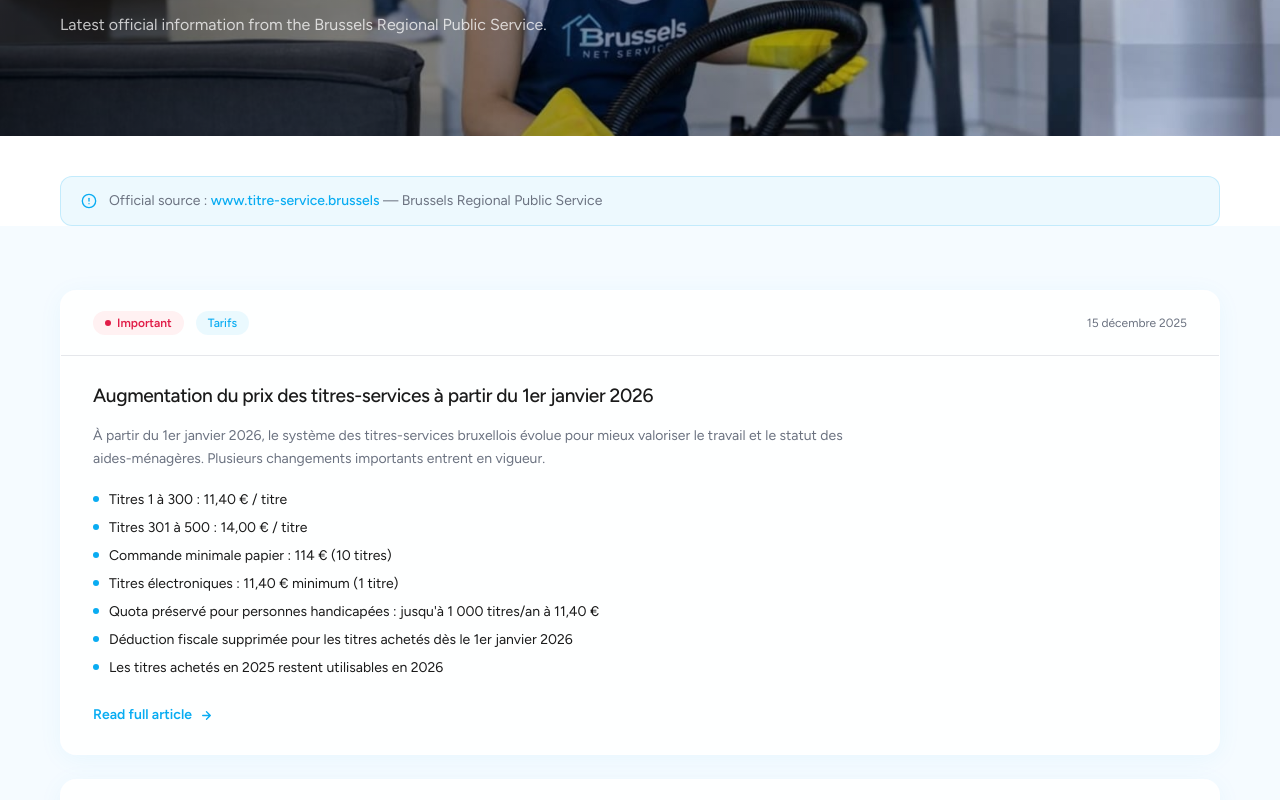
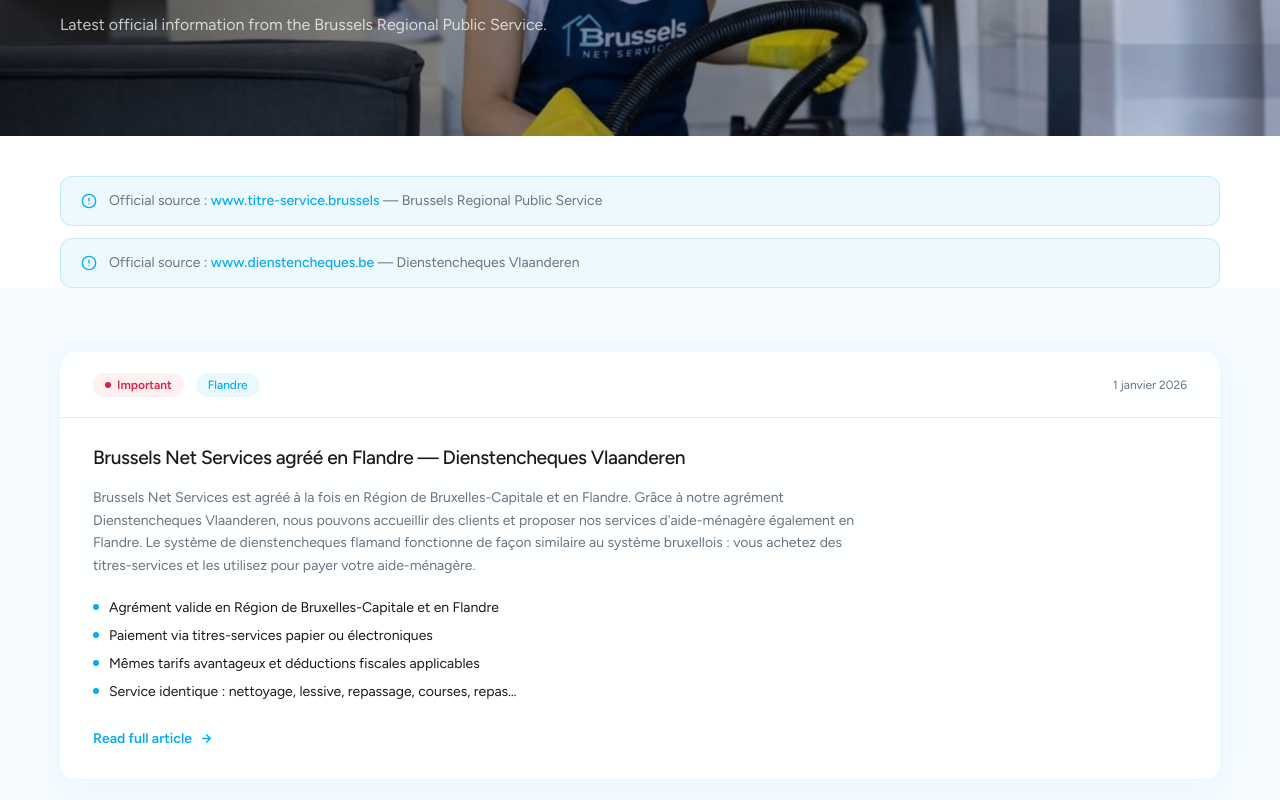
Before and after one commit to HamzaChl/brussels-net-services, a React (Vite) app: page /news in a window 1280 px wide. Shown: the part 320-1120 px from the top of the page. Built offline with nearby package versions, Linux system fonts and the light colour scheme.

Commit message:
vlaanderen

```diff
--- a/src/i18n/locales/en/translation.json
+++ b/src/i18n/locales/en/translation.json
@@ -13,7 +13,7 @@
     "address": "Rue Pletinckx 10, 1000 Brussels"
   },
   "hero": {
-    "badge": "Certified Service Vouchers · Brussels",
+    "badge": "Certified Service Vouchers · Brussels & Flanders",
     "title": "Take time for yourself.",
     "subtitle": "",
     "tagline": "A trusted housekeeper at your home!",
@@ -72,12 +72,12 @@
     "follow": "Follow"
   },
   "footer": {
-    "description": "Certified provider of cleaning services via service vouchers in Brussels.",
+    "description": "Certified provider of cleaning services via service vouchers in Brussels and Flanders.",
     "navigation": "Navigation",
     "legal": "Legal",
     "hours": "Office hours",
     "copyright": "All rights reserved.",
-    "certified": "Certified service vouchers — Brussels-Capital Region"
+    "certified": "Certified service vouchers — Brussels & Flanders"
   },
   "stub": {
     "soon": "Page under construction",
@@ -203,6 +203,7 @@
     "subtitle": "Latest official information from the Brussels Regional Public Service.",
     "source": "Official source",
     "source_label": "Brussels Regional Public Service",
+    "source_label_flanders": "Dienstencheques Vlaanderen",
     "read_more": "Read full article",
     "see_all": "View all official news",
     "tags": {
--- a/src/i18n/locales/fr/translation.json
+++ b/src/i18n/locales/fr/translation.json
@@ -13,7 +13,7 @@
     "address": "Rue Pletinckx 10, 1000 Bruxelles"
   },
   "hero": {
-    "badge": "Titres-Services Agréé · Bruxelles",
+    "badge": "Titres-Services Agréé · Bruxelles & Flandre",
     "title": "Prenez du temps pour vous.",
     "subtitle": "",
     "tagline": "Une aide-ménagère de confiance chez vous !",
@@ -72,12 +72,12 @@
     "follow": "Suivre"
   },
   "footer": {
-    "description": "Prestataire de services d'entretien agréé pour les titres-services à Bruxelles.",
+    "description": "Prestataire de services d'entretien agréé pour les titres-services à Bruxelles et en Flandre.",
     "navigation": "Navigation",
     "legal": "Légal",
     "hours": "Horaires du bureau",
     "copyright": "Tous droits réservés.",
-    "certified": "Agréé titres-services — Région de Bruxelles-Capitale"
+    "certified": "Agréé titres-services — Bruxelles & Flandre"
   },
   "stub": {
     "soon": "Page en construction",
@@ -203,6 +203,7 @@
     "subtitle": "Les dernières informations officielles du Service public régional de Bruxelles.",
     "source": "Source officielle",
     "source_label": "Service public régional de Bruxelles",
+    "source_label_flanders": "Dienstencheques Vlaanderen",
     "read_more": "Lire l'article complet",
     "see_all": "Voir toutes les actualités officielles",
     "tags": {
--- a/src/i18n/locales/nl/translation.json
+++ b/src/i18n/locales/nl/translation.json
@@ -13,7 +13,7 @@
     "address": "Pletinckxstraat 10, 1000 Brussel"
   },
   "hero": {
-    "badge": "Erkende Dienstencheques · Brussel",
+    "badge": "Erkende Dienstencheques · Brussel & Vlaanderen",
     "title": "Neem tijd voor uzelf.",
     "subtitle": "",
     "tagline": "Een betrouwbare huishoudhulp bij u thuis!",
@@ -72,12 +72,12 @@
     "follow": "Volgen"
   },
   "footer": {
-    "description": "Erkende aanbieder van huishoudelijke diensten via dienstencheques in Brussel.",
+    "description": "Erkende aanbieder van huishoudelijke diensten via dienstencheques in Brussel en Vlaanderen.",
     "navigation": "Navigatie",
     "legal": "Juridisch",
     "hours": "Kantooruren",
     "copyright": "Alle rechten voorbehouden.",
-    "certified": "Erkende dienstencheques — Brussels Hoofdstedelijk Gewest"
+    "certified": "Erkende dienstencheques — Brussel & Vlaanderen"
   },
   "stub": {
     "soon": "Pagina in opbouw",
@@ -203,6 +203,7 @@
     "subtitle": "Laatste officiële informatie van de Brusselse overheid.",
     "source": "Officiële bron",
     "source_label": "Brusselse Gewestelijke Overheidsdienst",
+    "source_label_flanders": "Dienstencheques Vlaanderen",
     "read_more": "Lees volledig artikel",
     "see_all": "Bekijk alle nieuwsberichten",
     "tags": {
--- a/src/pages/News.tsx
+++ b/src/pages/News.tsx
@@ -24,6 +24,20 @@
 }
 
 const articles: Article[] = [
+  {
+    date: '1 janvier 2026',
+    category: 'Flandre',
+    tag: 'important',
+    title: 'Brussels Net Services agréé en Flandre — Dienstencheques Vlaanderen',
+    body: "Brussels Net Services est agréé à la fois en Région de Bruxelles-Capitale et en Flandre. Grâce à notre agrément Dienstencheques Vlaanderen, nous pouvons accueillir des clients et proposer nos services d'aide-ménagère également en Flandre. Le système de dienstencheques flamand fonctionne de façon similaire au système bruxellois : vous achetez des titres-services et les utilisez pour payer votre aide-ménagère.",
+    points: [
+      'Agrément valide en Région de Bruxelles-Capitale et en Flandre',
+      'Paiement via titres-services papier ou électroniques',
+      'Mêmes tarifs avantageux et déductions fiscales applicables',
+      'Service identique : nettoyage, lessive, repassage, courses, repas…',
+    ],
+    link: 'https://www.dienstencheques.be',
+  },
   {
     date: '15 décembre 2025',
     category: 'Tarifs',
@@ -114,8 +128,8 @@
         </div>
       </section>
 
-      {/* ── SOURCE BANNER ── */}
-      <div className="w-full px-4 lg:px-[60px] pt-10">
+      {/* ── SOURCE BANNERS ── */}
+      <div className="w-full px-4 lg:px-[60px] pt-10 flex flex-col gap-3">
         <motion.div
           initial={{ opacity: 0, y: 12 }}
           animate={{ opacity: 1, y: 0 }}
@@ -142,6 +156,34 @@
               www.titre-service.brussels
             </a>
             {' '}— {t('news.source_label')}
+          </span>
+        </motion.div>
+        <motion.div
+          initial={{ opacity: 0, y: 12 }}
+          animate={{ opacity: 1, y: 0 }}
+          transition={{ duration: 0.4, ease: 'easeOut', delay: 0.3 }}
+          className="flex items-center gap-3 px-5 py-3.5 rounded-xl text-sm"
+          style={{
+            background: 'rgba(8,172,242,0.07)',
+            border: '1px solid rgba(8,172,242,0.18)',
+            color: 'var(--text)',
+          }}
+        >
+          <svg width="16" height="16" viewBox="0 0 24 24" fill="none" stroke="var(--primary)" strokeWidth="2" strokeLinecap="round" strokeLinejoin="round" style={{ flexShrink: 0 }}>
+            <circle cx="12" cy="12" r="10"/><line x1="12" y1="8" x2="12" y2="12"/><line x1="12" y1="16" x2="12.01" y2="16"/>
+          </svg>
+          <span style={{ color: 'var(--muted)' }}>
+            {t('news.source')} :{' '}
+            <a
+              href="https://www.dienstencheques.be"
+              target="_blank"
+              rel="noopener noreferrer"
+              className="font-medium hover:underline"
+              style={{ color: 'var(--primary)' }}
+            >
+              www.dienstencheques.be
+            </a>
+            {' '}— {t('news.source_label_flanders')}
           </span>
         </motion.div>
       </div>
```
